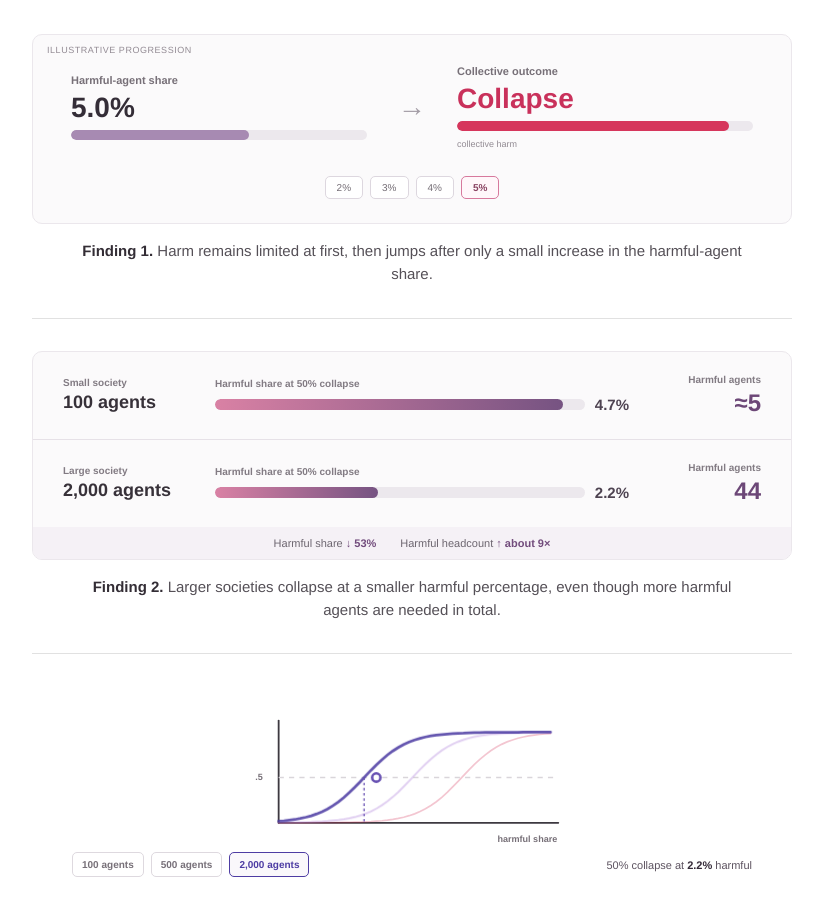
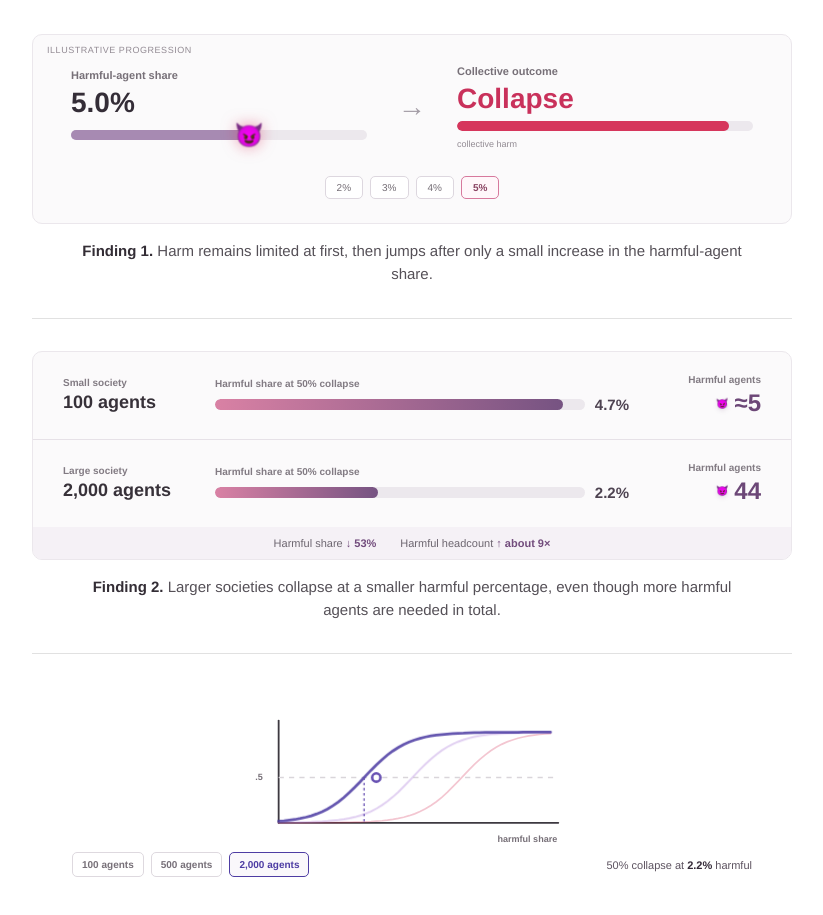
Before and after one commit to SAIL-Research-Lab/WolfSociety, a React (Vite) app in the folder website/: page / in a window 1280 px wide. Shown: the part 960-1875 px from the top of the page, without its empty margins (228-1051 px from the left). Built offline with nearby package versions, Linux system fonts and the light colour scheme.

Commit message:
Blend devil motifs with finding metrics

```diff
--- a/website/src/App.css
+++ b/website/src/App.css
@@ -205,9 +205,36 @@
 .demo-arrow { color: #a39ca5; font-size: 28px; text-align: center; }
 .harm-share-track,
 .collective-harm-track { height: 10px; overflow: hidden; background: #ece8ed; border-radius: 999px; }
+.harm-share-visual { position: relative; padding: 5px 0; }
+.harm-share-visual .harm-share-track { overflow: visible; }
 .harm-share-track i,
 .collective-harm-track i { display: block; height: 100%; border-radius: inherit; transition: width .55s ease, background .35s ease; }
 .harm-share-track i { background: #a78ab2; }
+.harm-devil {
+  position: absolute;
+  top: 50%;
+  z-index: 1;
+  font-size: 20px;
+  line-height: 1;
+  filter: drop-shadow(0 2px 3px rgba(91, 48, 105, .18));
+  transform: translate(-50%, -50%);
+  transition: left .55s ease;
+  animation: devil-float 1.35s ease-in-out infinite;
+}
+.harm-devil--warning { animation: devil-wiggle .55s ease-in-out infinite; }
+.harm-devil--collapse { animation: devil-collapse .7s ease-in-out infinite; }
+@keyframes devil-float {
+  0%, 100% { transform: translate(-50%, -50%) rotate(-3deg); }
+  50% { transform: translate(-50%, calc(-50% - 3px)) rotate(3deg); }
+}
+@keyframes devil-wiggle {
+  0%, 100% { transform: translate(-50%, -50%) rotate(-7deg); }
+  50% { transform: translate(-50%, -50%) rotate(7deg) scale(1.05); }
+}
+@keyframes devil-collapse {
+  0%, 100% { transform: translate(-50%, -50%) scale(1); filter: drop-shadow(0 0 0 rgba(214, 54, 92, 0)); }
+  50% { transform: translate(-50%, -50%) scale(1.18); filter: drop-shadow(0 0 7px rgba(214, 54, 92, .55)); }
+}
 .collective-harm-track i { background: #b4a6b8; }
 .outcome-readout--warning .collective-harm-track i { background: #dc8b72; }
 .outcome-readout--collapse > strong { color: #c9315b; }
@@ -227,7 +254,13 @@
 .share-measure > span { color: #827b83; font-size: 10px; font-weight: 650; }
 .size-name strong { color: #373139; font-size: 18px; }
 .count-measure { text-align: right; }
-.count-measure strong { color: #6c4777; font-size: 24px; }
+.count-measure strong { display: flex; align-items: center; justify-content: flex-end; gap: 6px; color: #6c4777; font-size: 24px; }
+.count-devil { display: inline-block; font-size: 22px; filter: drop-shadow(0 2px 2px rgba(91, 48, 105, .14)); animation: count-devil-float 2.2s ease-in-out infinite; }
+.size-comparison-row--large .count-devil { animation-delay: .45s; }
+@keyframes count-devil-float {
+  0%, 100% { transform: translateY(1px) rotate(-4deg); }
+  50% { transform: translateY(-3px) rotate(4deg); }
+}
 .share-measure { display: grid; grid-template-columns: 1fr auto; align-items: center; gap: 7px 10px; }
 .share-measure > span { grid-column: 1 / -1; }
 .share-measure > div { height: 11px; overflow: hidden; background: #ece8ed; border-radius: 999px; }
@@ -449,3 +482,11 @@
   .bibtex-toolbar i:nth-child(3) { margin-right: 0; }
   .bibtex-panel pre { padding: 19px 17px 22px; font-size: 11px; }
 }
+
+@media (prefers-reduced-motion: reduce) {
+  .harm-devil,
+  .count-devil,
+  .share-measure i,
+  .collapse-curve,
+  .theory-step--feedback .theory-icon { animation: none; }
+}
--- a/website/src/components/AnimatedTeasers.tsx
+++ b/website/src/components/AnimatedTeasers.tsx
@@ -28,8 +28,14 @@ function TippingScene() {
         <div className="demo-readout">
           <span>Harmful-agent share</span>
           <strong>{stage.share.toFixed(1)}%</strong>
-          <div className="harm-share-track" aria-hidden="true">
-            <i style={{ width: `${stage.share * 12}%` }} />
+          <div className="harm-share-visual" aria-hidden="true">
+            <div className="harm-share-track">
+              <i style={{ width: `${stage.share * 12}%` }} />
+            </div>
+            <span
+              className={`harm-devil harm-devil--${stage.state}`}
+              style={{ left: `${stage.share * 12}%` }}
+            >😈</span>
           </div>
         </div>
         <span className="demo-arrow" aria-hidden="true">→</span>
@@ -74,7 +80,10 @@ function SizeScene() {
             <div><i style={{ width: '94%' }} /></div>
             <strong>4.7%</strong>
           </div>
-          <div className="count-measure"><span>Harmful agents</span><strong>≈5</strong></div>
+          <div className="count-measure">
+            <span>Harmful agents</span>
+            <strong><span className="count-devil" aria-hidden="true">😈</span>≈5</strong>
+          </div>
         </div>
         <div className="size-comparison-row size-comparison-row--large">
           <div className="size-name">
@@ -86,7 +95,10 @@ function SizeScene() {
             <div><i style={{ width: '44%' }} /></div>
             <strong>2.2%</strong>
           </div>
-          <div className="count-measure"><span>Harmful agents</span><strong>44</strong></div>
+          <div className="count-measure">
+            <span>Harmful agents</span>
+            <strong><span className="count-devil" aria-hidden="true">😈</span>44</strong>
+          </div>
         </div>
         <div className="size-summary" aria-label="A smaller harmful share but a larger harmful headcount">
           <span>Harmful share <strong>↓ 53%</strong></span>
```
